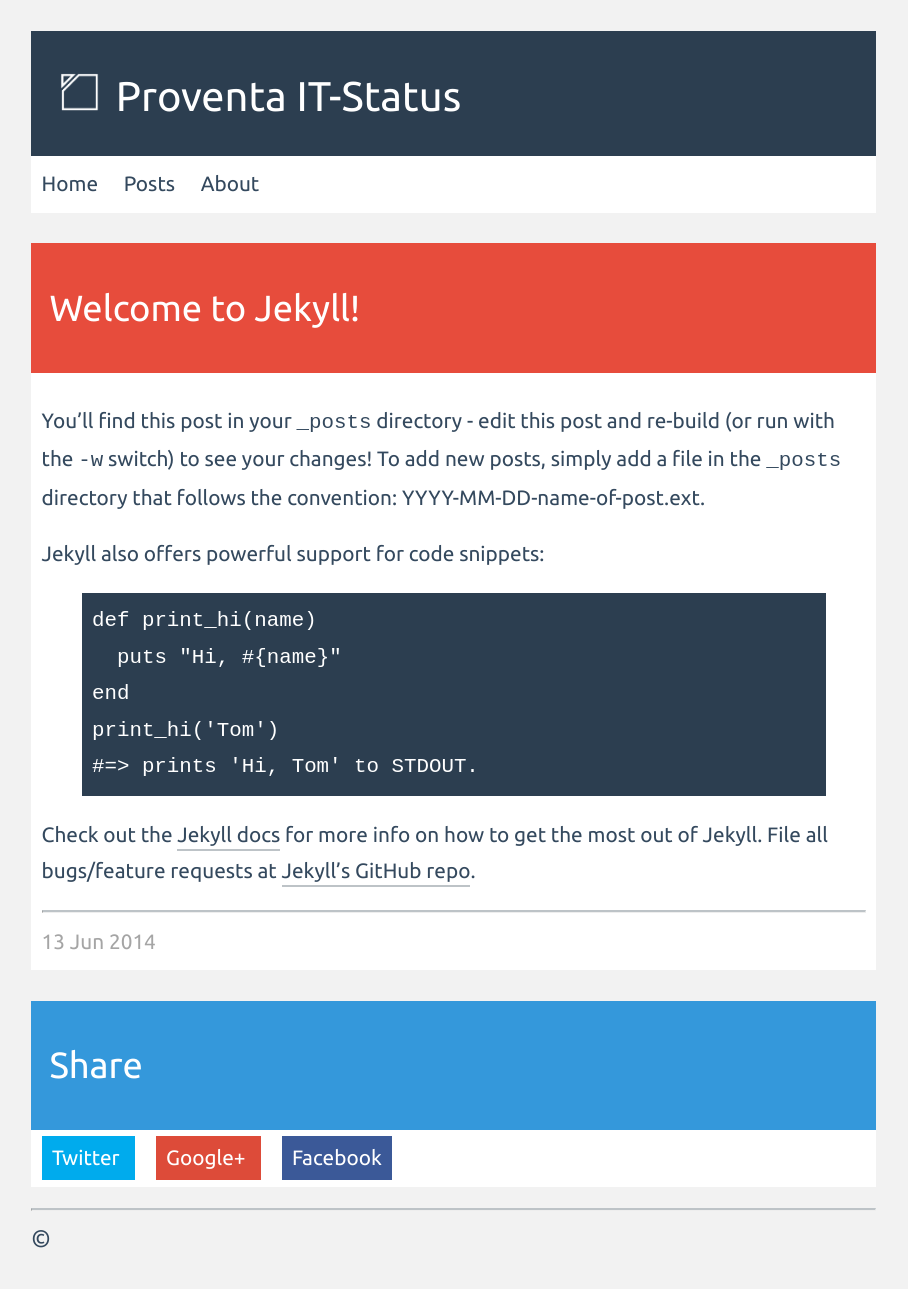
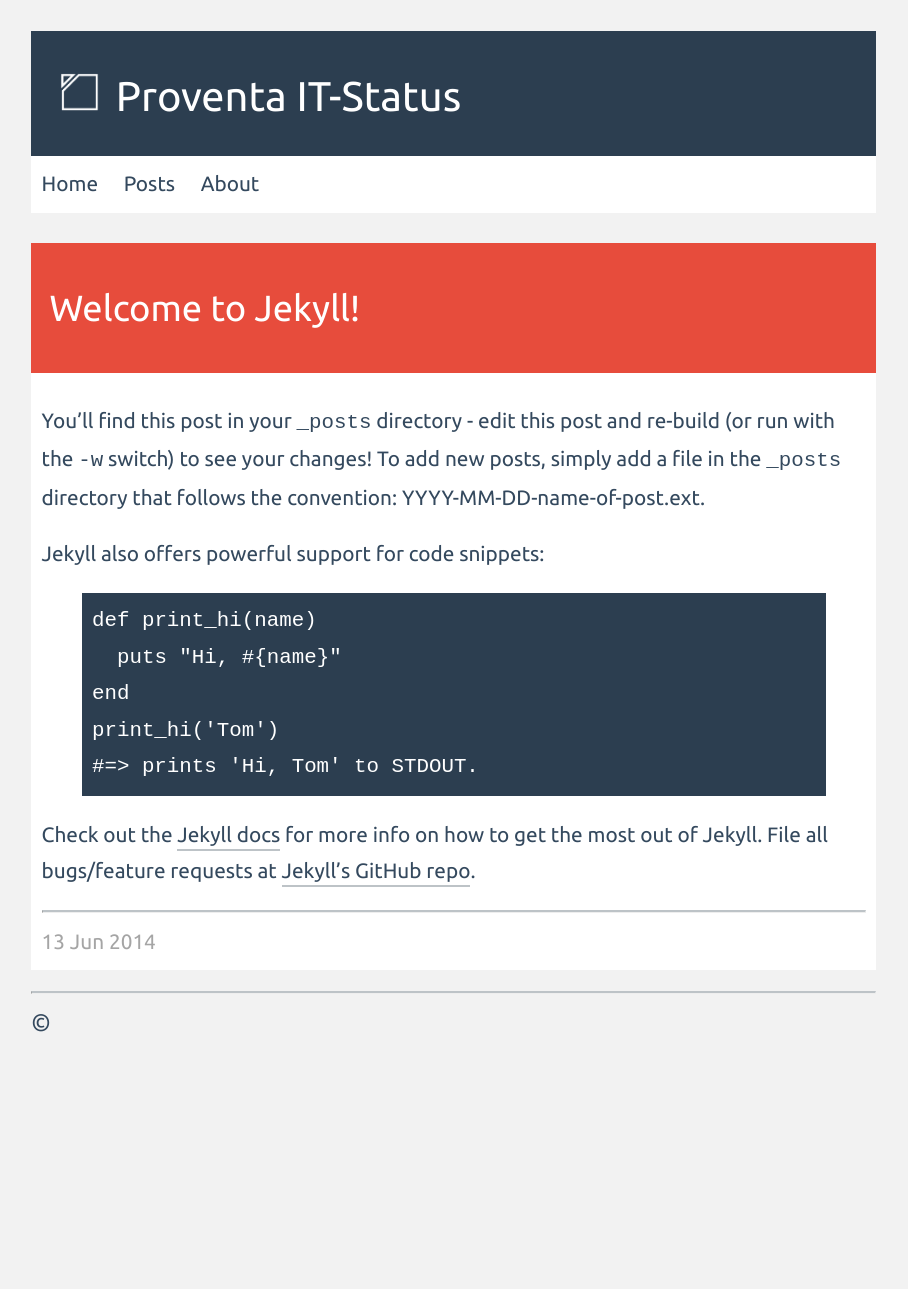
Before and after one commit to proventa/status, a Jekyll site: the page built from _posts/2014-06-13-welcome-to-jekyll.markdown, in a window 1280 px wide. Shown: the whole page, without its empty margins (0-908 px from the left). Built offline with Jekyll 4.4.1, drawn with Linux system fonts in a browser that asks for light colours; after the commit the page ends 1072 px from its top, so only the background shows below that.

Commit message:
removed share section

```diff
--- a/_layouts/post.html
+++ b/_layouts/post.html
@@ -15,54 +15,3 @@
     </time>
   </div>
 </article>
-<aside>
-  <h2 class="title blu">
-    Share
-  </h2>
-  <div class="content white">
-    <a href="http://twitter.com/intent/tweet?text={{ page.title | escape }}&url={{ site.url }}{{ page.url | escape }}&via={{ site.twitter-username }}" class="twt">
-      Twitter
-    </a>
-    <a href="https://plus.google.com/share?url={{ site.url }}{{ page.url | escape }}" class="gplus">
-      Google+
-    </a>
-    <a href="http://www.facebook.com/sharer.php?u={{ site.url }}{{ page.url | escape }}" class="fb">
-      Facebook
-    </a>
-  </div>
-
-  <div class="white">
-    {% if site.disqus-id %}
-    <h2 class="title green">
-      Comments
-    </h2>
-    <div class="content">
-      <div id="disqus_thread">
-      </div>
-      <script type="text/javascript">
-        /* * * CONFIGURATION VARIABLES: EDIT BEFORE PASTING INTO YOUR WEBPAGE * * */
-      var disqus_shortname = '{{ site.disqus-id }}';
-      // required: replace example with your forum shortname
-
-      /* * * DON'T EDIT BELOW THIS LINE * * */
-      (function() {
-        var dsq = document.createElement('script'); dsq.type = 'text/javascript'; dsq.async = true;
-        dsq.src = '//' + disqus_shortname + '.disqus.com/embed.js';
-        (document.getElementsByTagName('head')[0] || document.getElementsByTagName('body')[0]).appendChild(dsq);
-      })();
-  </script>
-  <noscript>
-    Please enable JavaScript to view the
-    <a href="http://disqus.com/?ref_noscript">
-      comments powered by Disqus.
-    </a>
-  </noscript>
-  <a href="http://disqus.com" class="dsq-brlink">
-    comments powered by
-    <span class="logo-disqus">
-      Disqus
-    </span>
-  </a>
-  </div>
-  {% endif %}
-  </aside>
```
